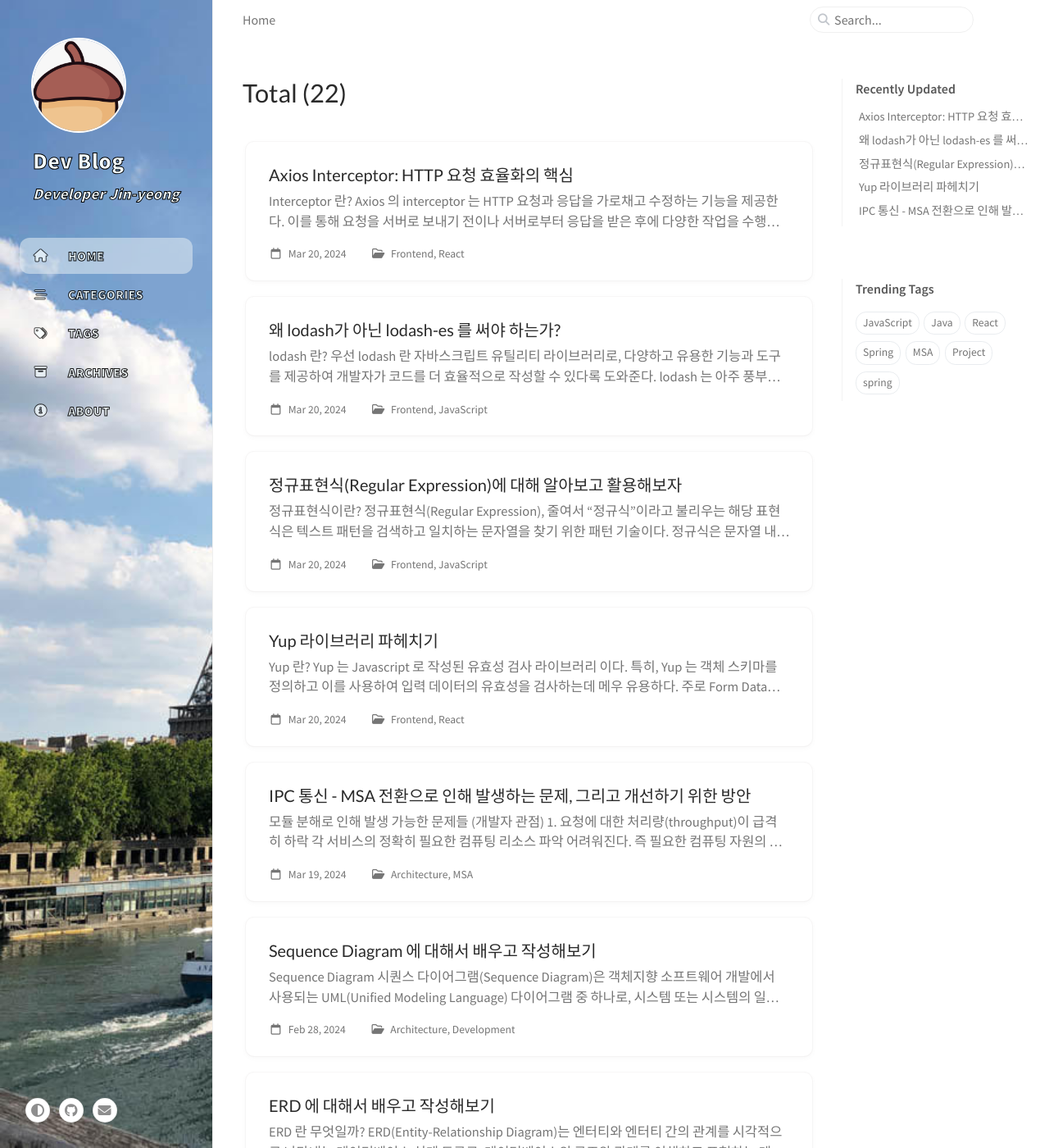
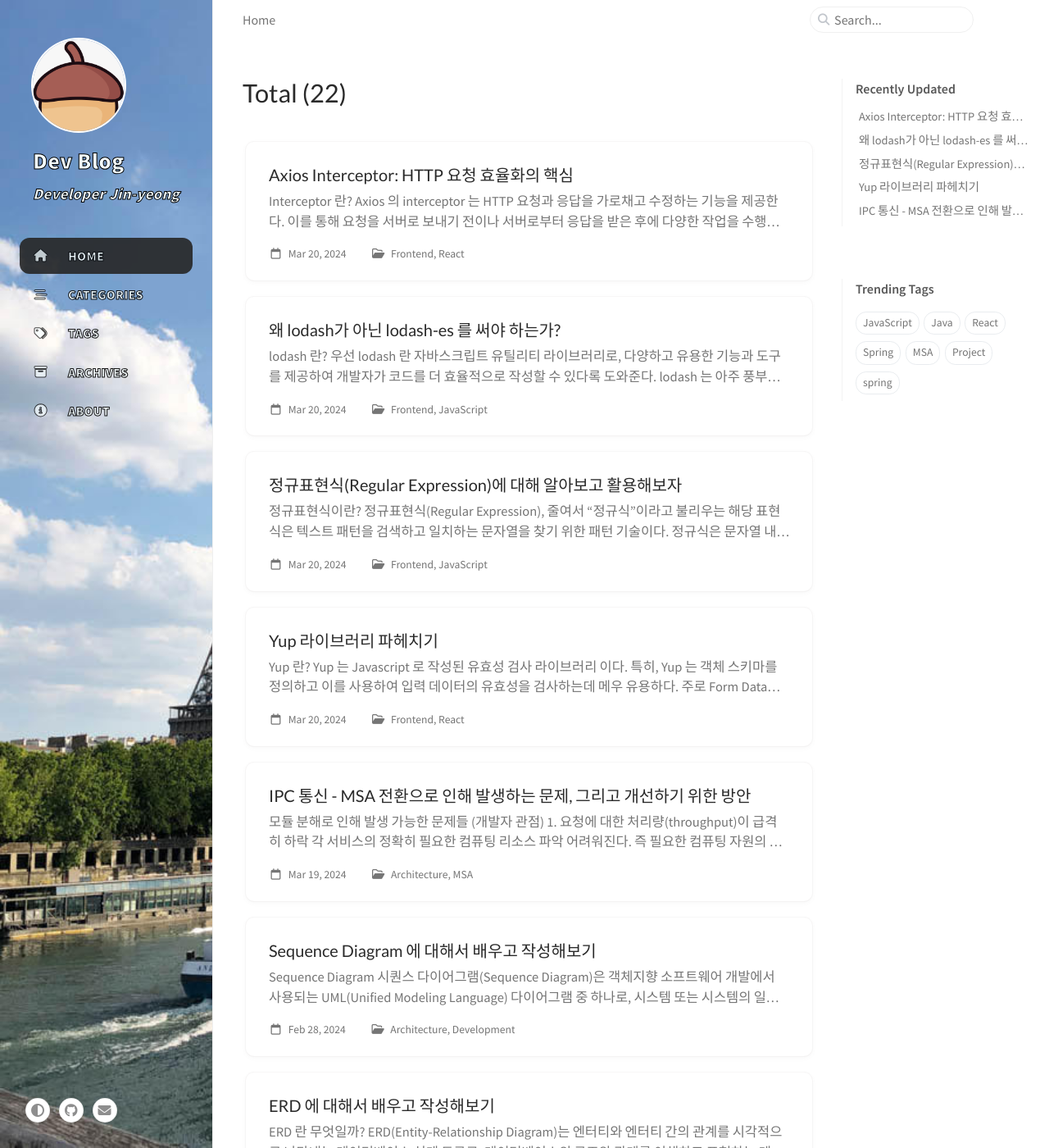
Before and after one commit to yeong0724/yeong0724.github.io, a Jekyll site: the page built from index.markdown, in a window 1280 px wide and 1400 px high. Shown: the whole window at 82% size. Built offline with Jekyll 4.4.1, drawn with Linux system fonts in a browser that asks for light colours; cached includes are drawn as plain includes.

Commit message:
스타일 수정

```diff
--- a/_sass/addon/commons.scss
+++ b/_sass/addon/commons.scss
@@ -792,7 +792,8 @@ $btn-mb: 0.5rem;
         font-weight: 600;
 
         &:hover {
-          background-color: var(--sidebar-hover-bg);
+          // background-color: var(--sidebar-hover-bg);
+          background-color: #262626;
         }
 
         i {
@@ -815,7 +816,8 @@ $btn-mb: 0.5rem;
       &.active {
         .nav-link {
           color: var(--sidebar-active-color);
-          background-color: var(--sidebar-hover-bg);
+          // background-color: var(--sidebar-hover-bg);
+          background-color: #262626;
 
           span {
             opacity: 1;
```
Also changed, not shown: _posts/2024-03-20-Interceptor.md (+1 -1 lines).
